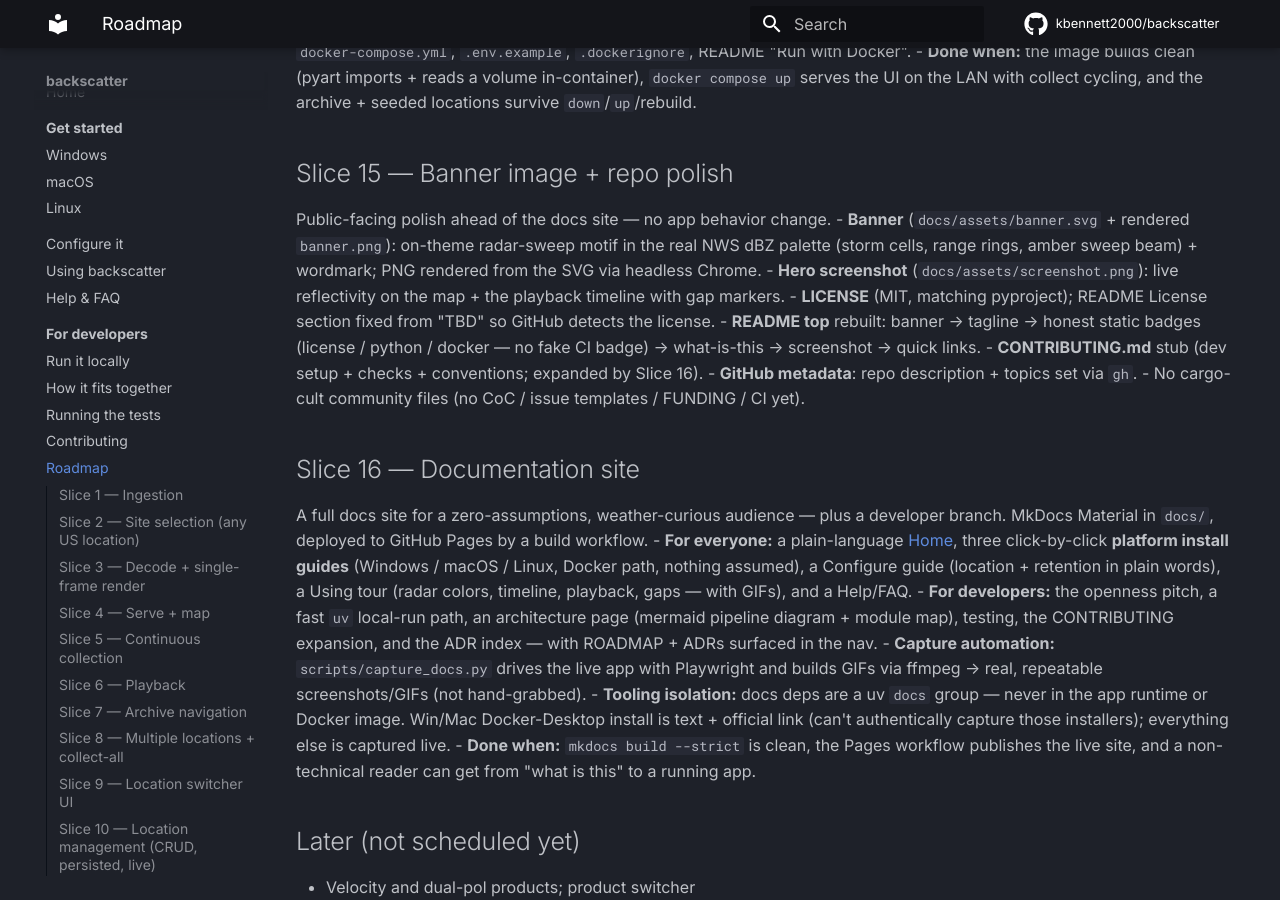
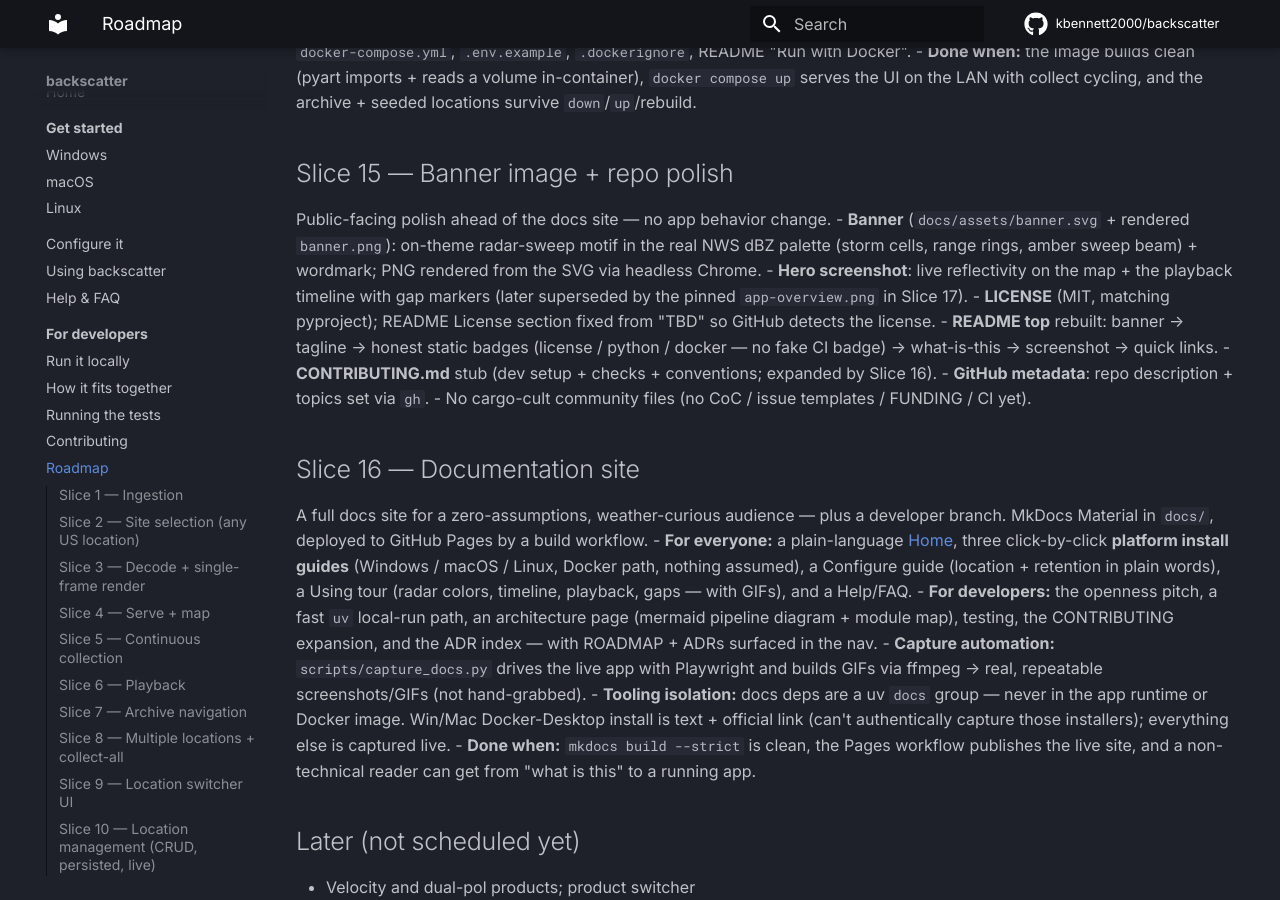
Before and after one commit to kbennett2000/backscatter, an MkDocs documentation site: the page built from docs/ROADMAP.md, in a window 1280 px wide and 900 px high, scrolled down 4025 px. Built offline with MkDocs 1.6.1 and Material for MkDocs 9.7.7, drawn with Linux system fonts in a browser that asks for light colours; comment, search, counter and statistics services are not loaded.

Commit message:
Slice 17c: re-capture assets with pins + README hero/GIF
The pins change the map's look, so regenerate all map imagery via the (unchanged)
capture script — app-overview, playback, switch-location, scrub, manage-locations now
show the labelled location pins (active amber, others muted; switch-location flies to
the OKC pin).
- README hero repointed to the re-captured app-overview.png (single capture source);
  removed the now-orphaned screenshot.png; added the playback GIF in a "See it in
  action" block.
- ROADMAP Slice-15 note de-references the deleted screenshot.png.

```diff
--- a/docs/ROADMAP.md
+++ b/docs/ROADMAP.md
@@ -200,8 +200,8 @@
 - **Banner** (`docs/assets/banner.svg` + rendered `banner.png`): on-theme radar-sweep
   motif in the real NWS dBZ palette (storm cells, range rings, amber sweep beam) +
   wordmark; PNG rendered from the SVG via headless Chrome.
-- **Hero screenshot** (`docs/assets/screenshot.png`): live reflectivity on the map +
-  the playback timeline with gap markers.
+- **Hero screenshot**: live reflectivity on the map + the playback timeline with gap
+  markers (later superseded by the pinned `app-overview.png` in Slice 17).
 - **LICENSE** (MIT, matching pyproject); README License section fixed from "TBD" so
   GitHub detects the license.
 - **README top** rebuilt: banner → tagline → honest static badges (license / python /
```
Also changed, not shown: README.md (+11 -2 lines), docs/assets/manage-locations.gif, docs/assets/screenshot.png (deleted), docs/assets/switch-location.gif, 2 other files.
